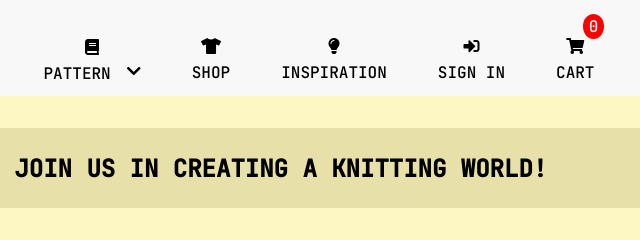
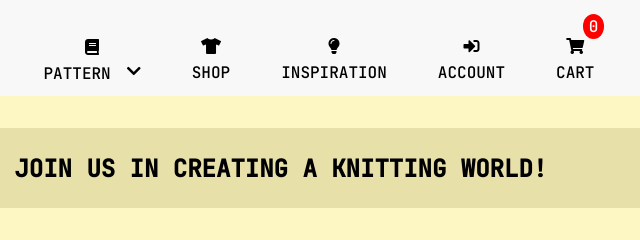
Before and after one commit to Madsemilf/knitbycamilla, a plain HTML site: page pattern/index.html in a window 1280 px wide. Shown: the top 240 px of the page, 640-1280 px from the left. Drawn offline with Linux system fonts and the light colour scheme; no server answers.

Commit message:
Changed sign in to account

```diff
--- a/pattern/index.html
+++ b/pattern/index.html
@@ -53,7 +53,7 @@
 					</a>
 					<a href="/">
 						<i class="fas fa-sign-in-alt"></i>
-						<span>SIGN IN</span>
+						<span>ACCOUNT</span>
 					</a>
 					<button id="navigation-cart-button" class="navigation__cart-button">
 						<i class="fas fa-shopping-cart"></i>
```
